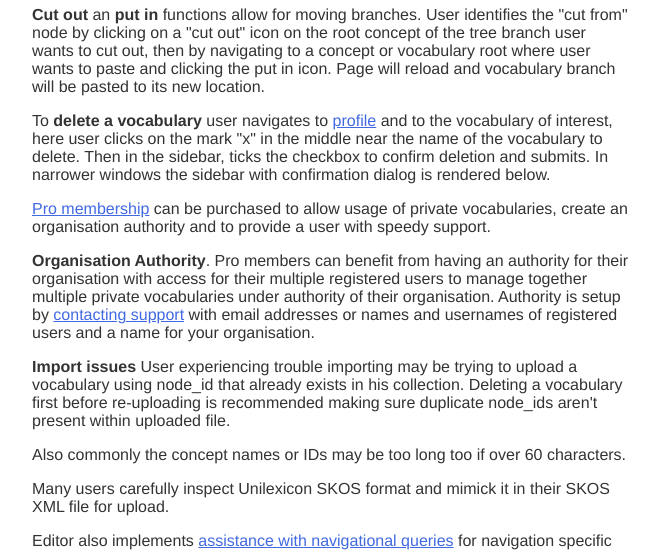
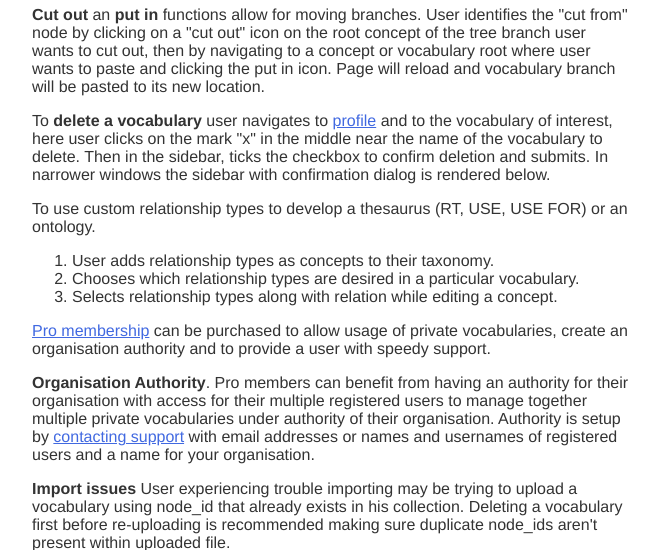
Before and after one commit to fmalina/unilex, a Django app: page /docs in a window 1280 px wide. Shown: the part 4129-4679 px from the top of the page, without its empty margins (16-675 px from the left). Run offline with Django 3.2, Linux system fonts and the light colour scheme.

Commit message:
Documented use of custom relationship types for thesaurus and ontology development #3

```diff
--- a/unilex/templates/docs.html
+++ b/unilex/templates/docs.html
@@ -58,7 +58,7 @@
   <p class="figure"><img src="/assets/docs/taxonomy-list.png" alt="" /><br />
   <i>Figure 1. The visual vocabulary editor listings page</i></p>
 
-  <p>From here one can access a list of all of the public vocabularies currently loaded
+  <p>From here one can access a list of all the public vocabularies currently loaded
   into the repository. It also allows the user to create or upload another vocabulary or
   to use the search box to search concepts.</p>
 
@@ -125,6 +125,12 @@
   Then in the sidebar, ticks the checkbox to confirm deletion and submits.
   In narrower windows the sidebar with confirmation dialog is rendered below.
 
+  <p>To use custom relationship types to develop a thesaurus (RT, USE, USE FOR) or an ontology.
+  <ol>
+  <li>User adds relationship types as concepts to their taxonomy.
+  <li>Chooses which relationship types are desired in a particular vocabulary.
+  <li>Selects relationship types along with relation while editing a concept.
+  </ol>
   <p><a href="/pro/subscribe">Pro membership</a> can be purchased to allow usage of private
   vocabularies, create an organisation authority and to provide a user with speedy support.
 
```
